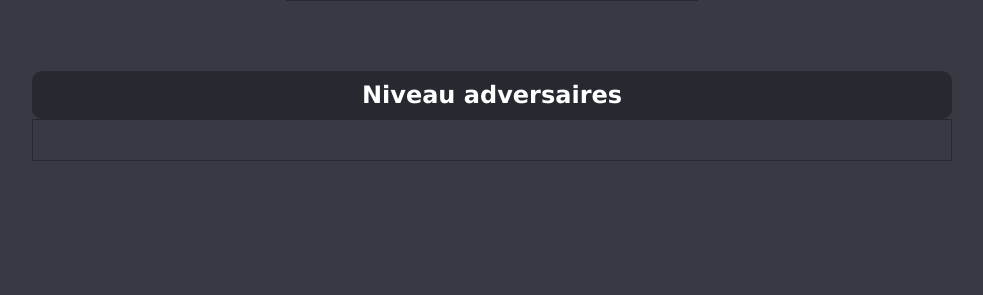
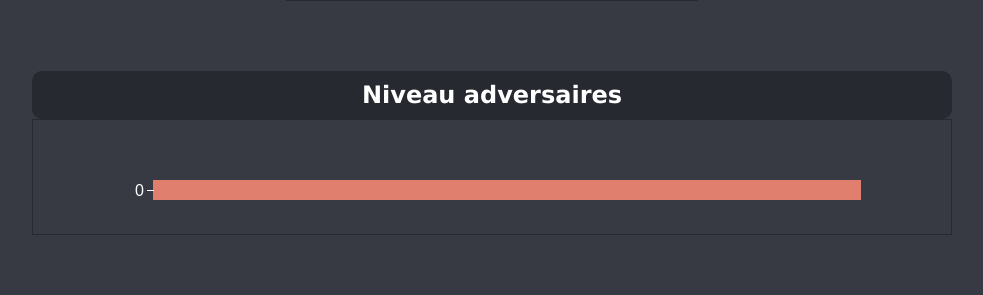
Before and after one commit to Jonathan-Jusseaume/ping_tracker, a Django app: page /dashboard in a window 1280 px wide. Shown: the part 871-1166 px from the top of the page, without its empty margins (248-1231 px from the left). Before the commit the page ends 1032 px from the top, so only its background shows below. Run offline with Django 4.2, Linux system fonts and the light colour scheme; a user stored in the database is signed in; tables that the repository leaves empty hold one stand-in row (values such as "Sample post"); some libraries are stand-ins or nearby versions.

Commit message:
20/01 Jonathan: ajout de bar chart

```diff
--- a/docs/ping-tracker-instantiation.sql
+++ b/docs/ping-tracker-instantiation.sql
@@ -99,7 +99,7 @@ ALTER TABLE pt_set
 
 
 ALTER TABLE pt_opponent
-    ADD CONSTRAINT pt_opponent_id_is_valid CHECK ( LENGTH(opp_id) = 7 );
+    ADD CONSTRAINT pt_opponent_id_is_valid CHECK ( LENGTH(opp_id) <= 7 );
 
 ALTER TABLE pt_match
     ADD CONSTRAINT pt_match_is_in_past CHECK ( mat_date <= CURRENT_DATE );
--- a/ping/static/styles/main.css
+++ b/ping/static/styles/main.css
@@ -369,6 +369,19 @@ input[type=number] {
     width: 100%;
 }
 
+.domain {
+    stroke: white !important;
+}
+
+.tick text {
+    fill: white !important;
+    font-size: 16px;
+}
+
+.tick line {
+    stroke: white !important;
+}
+
 @media screen and (max-width: 1100px) {
     .match {
         flex-direction: column;
--- a/ping/templates/add-match/add-match.html
+++ b/ping/templates/add-match/add-match.html
@@ -13,7 +13,7 @@
                 <div class="form-group">
                     <label for="id_license">Numéro de licence du joueur</label>
                     <span class="error hidden"
-                          id="id_license_error">Le numéro de licence doit contenir 7 chiffres</span>
+                          id="id_license_error">Le numéro de licence ne peut pas excéder 7 chiffres</span>
                     <input type="text" autocomplete="off" maxlength="7" id="id_license"
                            name="id_license"/>
                 </div>
@@ -165,7 +165,7 @@
             clearErrors();
             // Check id_license
             const idLicense = document.getElementById('id_license').value;
-            if (idLicense.length != 7 || isNaN(idLicense)) {
+            if (idLicense.length > 7 || isNaN(idLicense)) {
                 document.getElementById('id_license').classList.add('error-form');
                 document.getElementById('id_license_error').classList.remove('hidden');
                 isValid = false;
--- a/ping/templates/dashboard/bar_chart/bar_chart.html
+++ b/ping/templates/dashboard/bar_chart/bar_chart.html
@@ -1,4 +1,80 @@
 {% load ping_pipe %}
+{% load static %}
+<div id="graph"></div>
 <script>
+    const stats = {{ stats | js }};
+    let formatedStats = [];
+    let maxTotal = 0;
+    stats.forEach(stat => {
+        formatedStats.push({rank: stat[0], victory: stat[1], defeat: stat[2], total: stat[1] + stat[2]})
+        if (stat[1] + stat[2] > maxTotal) {
+            maxTotal = stat[1] + stat[2];
+        }
+    });
+
+    window.onload = createBarChart;
+    window.onresize = destroyBarChart;
+
+    function createBarChart() {
+        console.log(maxTotal);
+        svgHeight = 70 * formatedStats.length;
+        svgWidth = document.getElementById("graph").offsetWidth;
+        stepWidth = (svgWidth - 50) / maxTotal;
+        formatedStats.columns = formatedStats.map(formatedStat => formatedStat.rank);
+        var svg = d3.select("#graph").append("svg").attr("height", svgHeight).attr("width", svgWidth);
+        margin = {top: 40, right: 20, bottom: 30, left: 40};
+        width = +svg.attr("width") - margin.left - margin.right;
+        height = +svg.attr("height") - margin.top - margin.bottom;
+        g = svg.append("g").attr("transform", "translate(" + margin.left + "," + margin.top + ")");
+
+        var y = d3.scaleBand()            // x = d3.scaleBand()
+            .rangeRound([0, height])    // .rangeRound([0, width])
+            .paddingInner(0.05)
+            .align(0.1);
+
+        const colors = ['#469BBA', '#E07F6E'];
+
+        var keys = formatedStats.columns;
+
+        formatedStats.sort(function (a, b) {
+            return b.rank - a.rank;
+        });
+        y.domain(formatedStats.map(function (d) {
+            return d.rank;
+        }));
+        g.append("g")
+            .selectAll("g")
+            .data(d3.stack().keys(['victory', 'defeat'])(formatedStats))
+            .enter().append("g")
+            .attr("fill", function (d) {
+                return colors[d.index];
+            })
+            .selectAll("rect")
+            .data(function (d) {
+                return d;
+            })
+            .enter().append("rect")
+            .attr("y", function (d) {
+                return y(d.data.rank);
+            })
+            .attr("x", function (d) {
+                return d[0] * stepWidth;
+            })
+            .attr("width", function (d) {
+                return (d[1] - d[0]) * stepWidth;
+            })
+            .attr("height", "20px");
+
+        g.append("g")
+            .attr("class", "axis")
+            .attr("transform", "translate(0, " + (formatedStats.length == 1 ? 10 : -15) + ")")
+            .call(d3.axisLeft(y));
+    }
+
+
+    function destroyBarChart() {
+        document.getElementById("graph").innerHTML = '';
+        createBarChart();
+    }
 
 </script>
```
Also changed, not shown: ping/static/assets/data.csv (added, +52 -0 lines), 2 other files.
